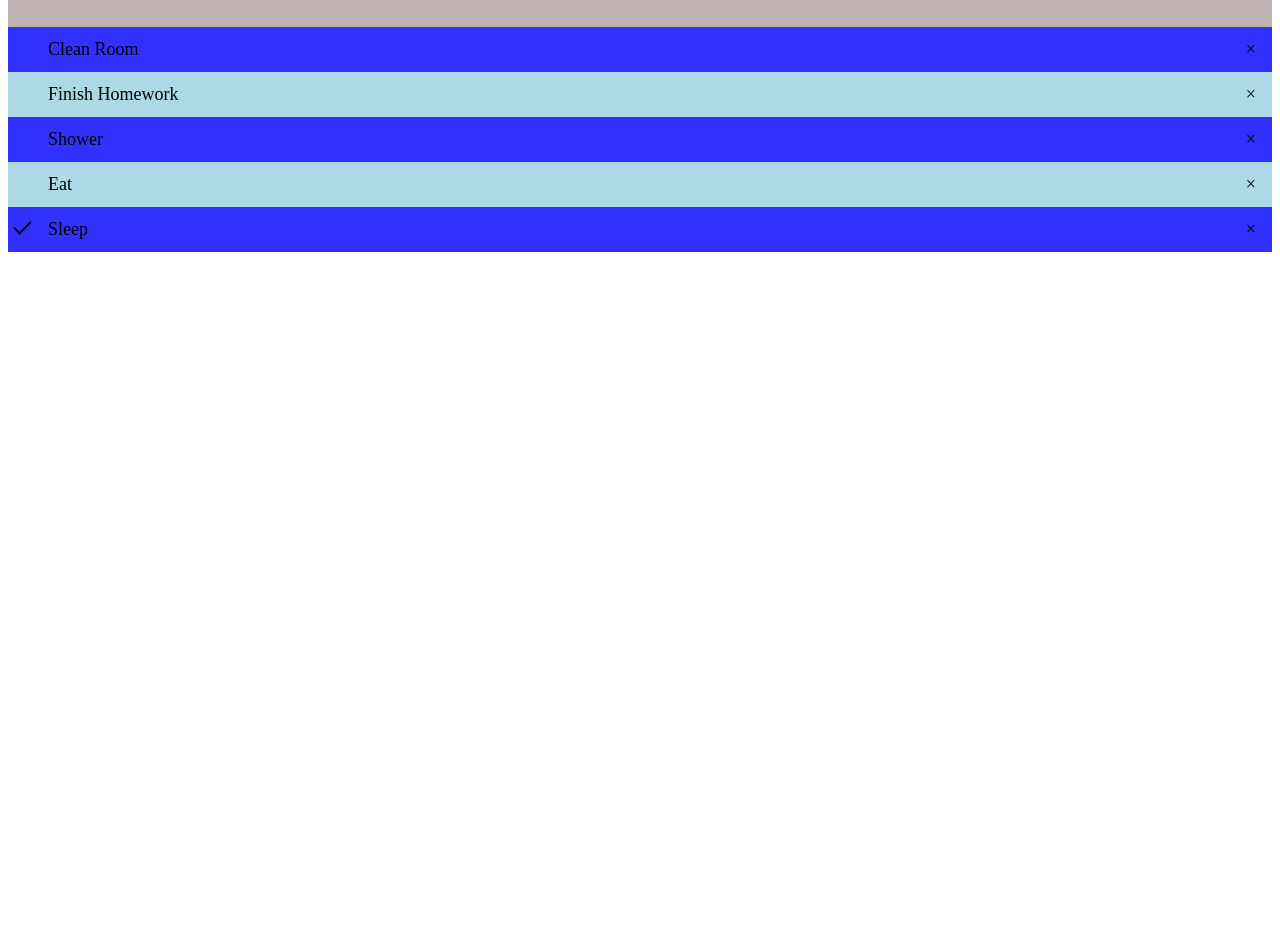
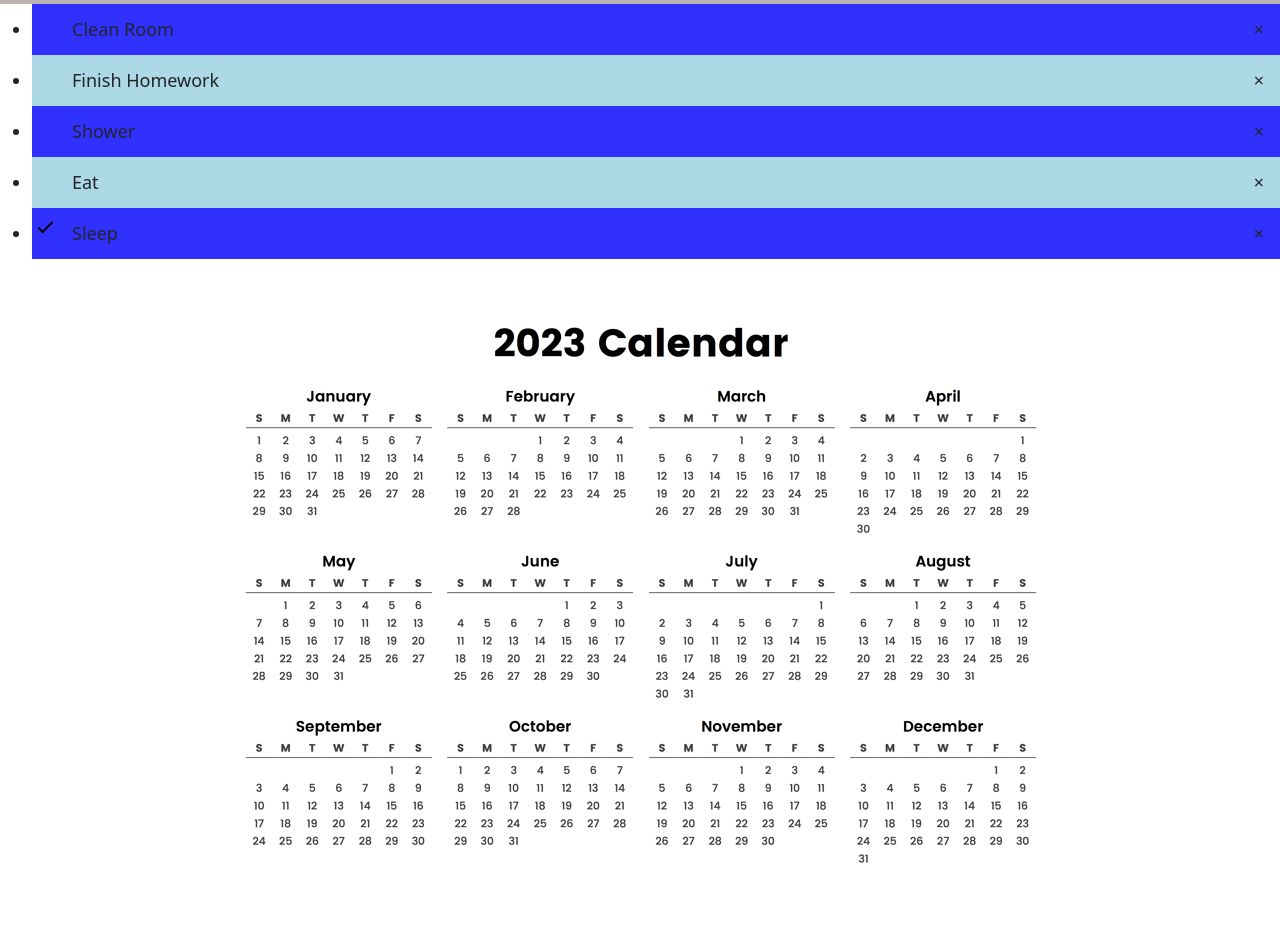
Before and after one commit to samsilversteinn/To-do-List, a plain HTML site: page index.html in a window 1280 px wide. Shown: the part 146-1077 px from the top of the page. Before the commit the page ends 800 px from the top, so only its background shows below. Drawn offline with nearby package versions, Linux system fonts and the light colour scheme.

Commit message:
second commit

```diff
--- a/index.html
+++ b/index.html
@@ -5,7 +5,10 @@
     <meta http-equiv="X-UA-Compatible" content="IE=edge">
     <meta name="viewport" content="width=device-width, initial-scale=1.0">
     <link rel="stylesheet" href="style.css">
+    <link href="https://cdn.jsdelivr.net/npm/bootstrap@5.2.3/dist/css/bootstrap.min.css" rel="stylesheet"
+    integrity="sha384-rbsA2VBKQhggwzxH7pPCaAqO46MgnOM80zW1RWuH61DGLwZJEdK2Kadq2F9CUG65" crossorigin="anonymous">
     <title>Sam's To Do List</title>
+
 </head>
 <body>
 <div id="myDIV" class="header">
@@ -22,6 +25,7 @@
     <li>Eat</li>
     <li class="checked">Sleep</li>
 </ul>
+<img class="img-fluid m-auto d-block" src="full-year-calendar-2023.png" width="=550px" height="550px">
 
 
 <script src="script.js"></script>
--- a/style.css
+++ b/style.css
@@ -91,3 +91,7 @@ input{
     background-color: gray;
     color: white;
 }
+body {
+    font-family:Verdana, Geneva, Tahoma, sans-serif;
+    background-color: rgb(168, 168, 168);
+}
```
Also changed, not shown: full-year-calendar-2023.png (added).
